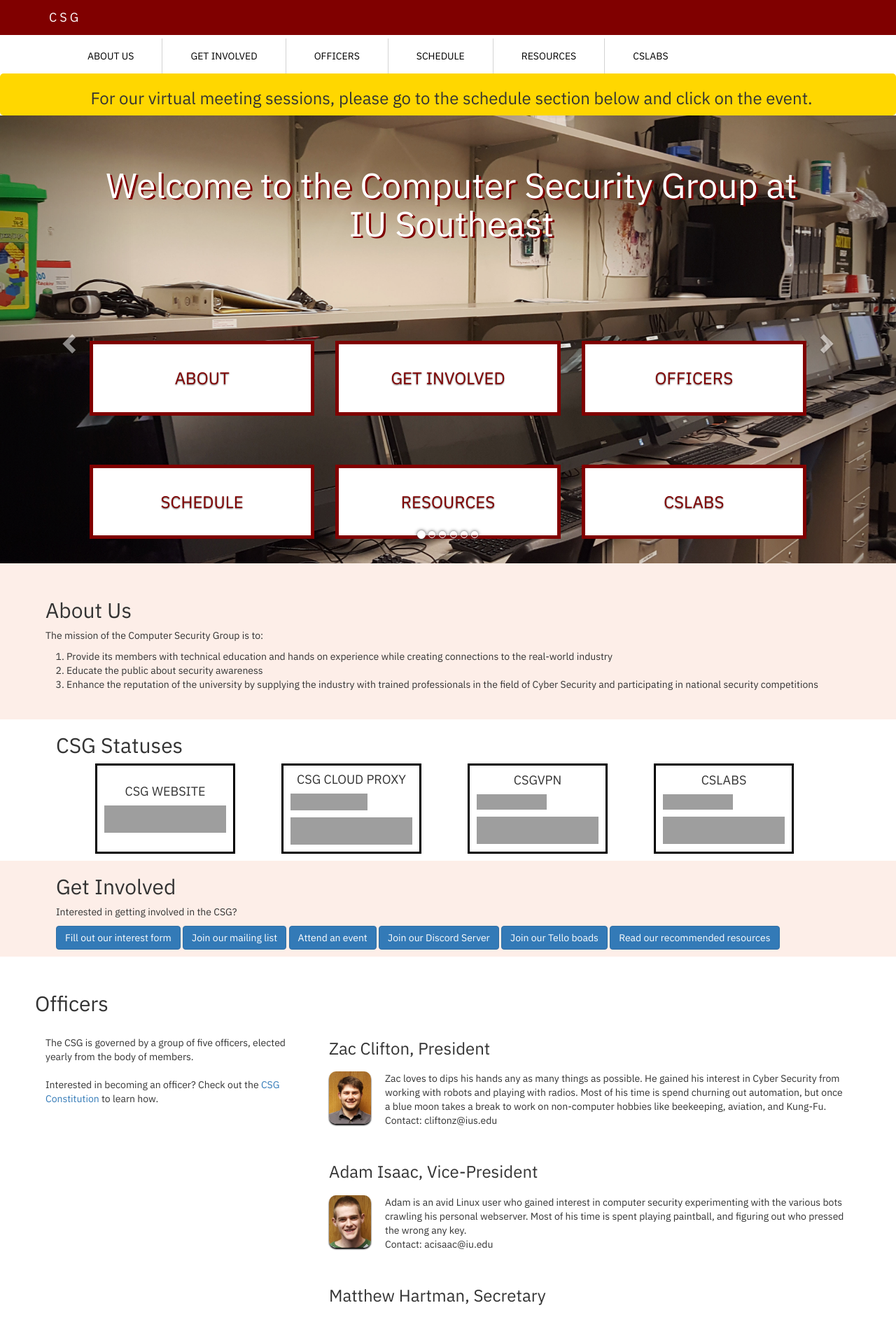
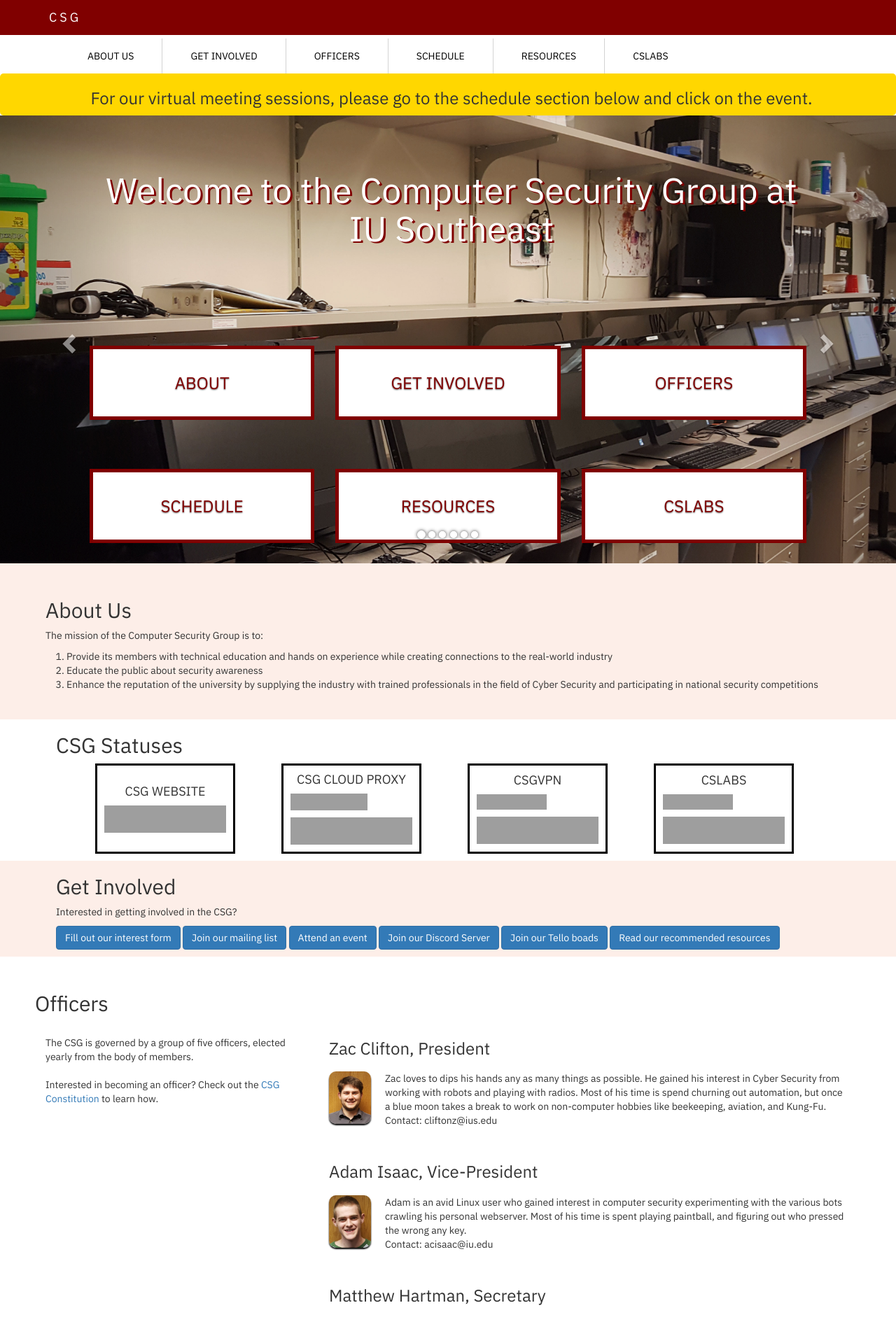
Before and after one commit to ius-csg/csghomepage, a Jekyll site: the page built from index.html, in a window 1280 px wide. Shown: the top 1882 px of the page at 70% size. Built offline with Jekyll 4.4.1, drawn with Linux system fonts in a browser that asks for light colours; grey boxes are pictures that could not be loaded.

Commit message:
final touch ups

```diff
--- a/_includes/header.html
+++ b/_includes/header.html
@@ -25,7 +25,7 @@
           </div>
     </div>
 
-    <div class="containerwarning">
+    <div class="container-warning">
         <h3>
         For our virtual meeting sessions, please go to the schedule section below and click on the event.
         </h3>
--- a/style.css
+++ b/style.css
@@ -174,7 +174,7 @@
   background-color: #fdeee8;
   }
 
-.containerwarning {
+.container-warning {
   background-color: gold;
   text-align: center;
   position: relative;
@@ -190,7 +190,7 @@
   position: absolute;
   left: 0;
   width: 80%;
-  top: 5%;
+  top: 6%;
   margin-left: 10%;
 }
 .carousel-caption h1 {
```
